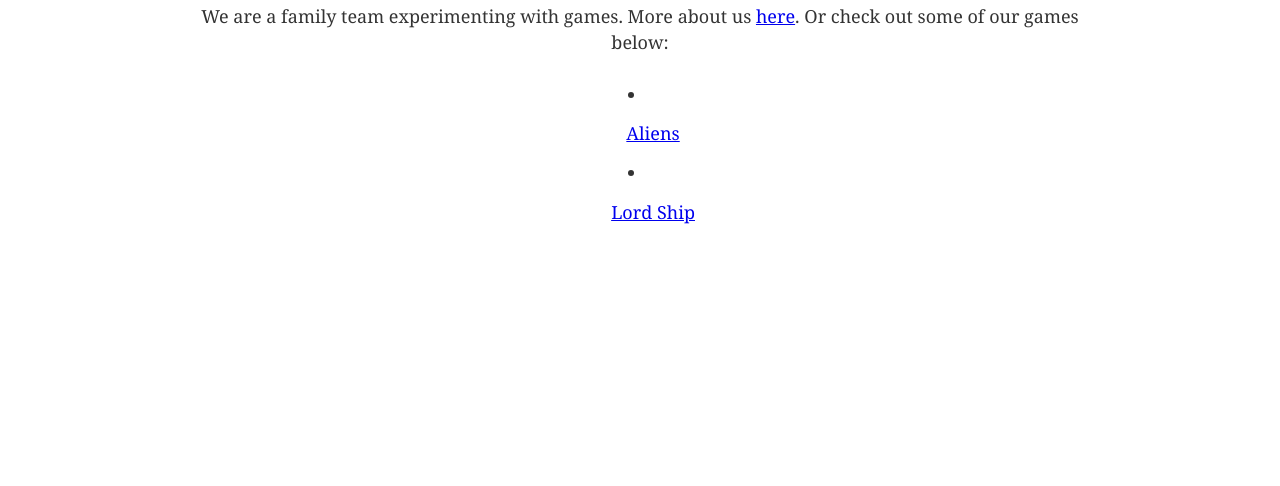
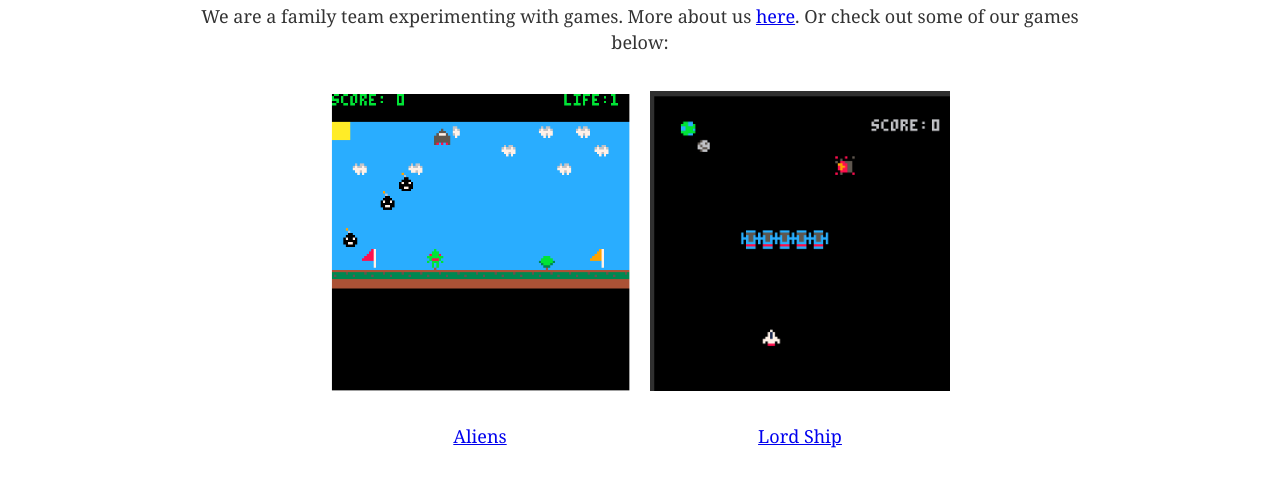
Before and after one commit to nickgs/n2eGames, a Gatsby site: page / in a window 1280 px wide. Shown: the part 396-882 px from the top of the page. Before the commit the page ends 800 px from the top, so only its background shows below. Built offline with nearby package versions, Linux system fonts and the light colour scheme; Gatsby itself is replaced by a stand-in of ours.

Commit message:
Added screenshots and added some addtional styling.

```diff
--- a/gatsby-config.js
+++ b/gatsby-config.js
@@ -7,8 +7,8 @@ module.exports = {
     {
       resolve: `gatsby-source-filesystem`,
       options: {
-        name: `images`,
-        path: `${__dirname}/src/images`,
+        name: `screenshots`,
+        path: `${__dirname}/src/images/screenshots`,
       },
     },
     {
--- a/package.json
+++ b/package.json
@@ -12,6 +12,7 @@
     "gatsby-plugin-sharp": "^2.0.7",
     "gatsby-source-filesystem": "^2.0.4",
     "gatsby-transformer-sharp": "^2.1.4",
+    "nes.css": "^1.0.0",
     "react": "^16.5.1",
     "react-dom": "^16.5.1",
     "react-helmet": "^5.2.0"
--- a/src/pages/index.js
+++ b/src/pages/index.js
@@ -2,43 +2,59 @@ import React from 'react'
 import { Link, graphql } from 'gatsby'
 
 import Layout from '../components/layout'
-import { compose } from 'redux';
+
+import '../styles/style.css'
+
+//import { compose } from 'redux';
 //import Image from '../components/image'
 
+
 const IndexPage = (data) => {
-  console.log("Here");
-  console.log(data.data.allFile.edges[0]) // very coooolll
+  // console.log("Here");
+  // console.log(data.data.games.edges[0].node.publicURL) // very coooolll
+
 
   return (
     <Layout>
       <h1>Hello World</h1>
       <p>We are a family team experimenting with games. More about us <Link to="/about">here</Link>. Or check out some of our games below:</p>
+      <ul className="game-list">
+        <li>
+        {
+        <a href={ data.data.games.edges[0].node.publicURL }>
+          <img alt = "Aliens" src={data.data.images.edges[0].node.publicURL}></img>
+          <div>Aliens</div>
+        </a>
+        }
+        </li>
       <li>
-        <ul>
         {
-        <a href={ data.data.allFile.edges[0].node.publicURL }>Aliens</a>
+        <a href={ data.data.games.edges[1].node.publicURL }>
+          <img alt = "Lord Ship" src={data.data.images.edges[1].node.publicURL}></img>
+          <div>Lord Ship</div>
+        </a>
         }
-        </ul>
       </li>
-      <li>
-        <ul>
-        {
-        <a href={ data.data.allFile.edges[1].node.publicURL }>Lord Ship</a>
-        }
-        </ul>
-      </li>
+      </ul>
     </Layout>
   )
 }
 
 export const query = graphql`{
-	allFile(filter: { sourceInstanceName: { eq: "games"}}) {
+	games: allFile(filter: { sourceInstanceName: { eq: "games"}}) {
 		edges{
       node {
       	publicURL
       }
     }
   }
+  images: allFile(filter: { sourceInstanceName: { eq: "screenshots"}}) {
+		edges{
+      node {
+              publicURL
+      }
+    }
+  }
 }`
 
 export default IndexPage
--- /dev/null
+++ b/src/styles/style.css
@@ -0,0 +1,14 @@
+.game-list {
+    margin: 0px;
+    text-align: center;
+}
+.game-list li {
+    list-style: none;
+    display: inline-block;
+    padding: 10px;
+}
+
+.game-list li img {
+    width: 300px;
+    height: 300px;
+}
```
Also changed, not shown: src/images/Aliens_Screen.png (added), src/images/screenshots/aliens_screenshot.png (renamed from src/images/aliens_screenshot.png), src/images/screenshots/lordship_screenshot.png (added), 1 other file.
